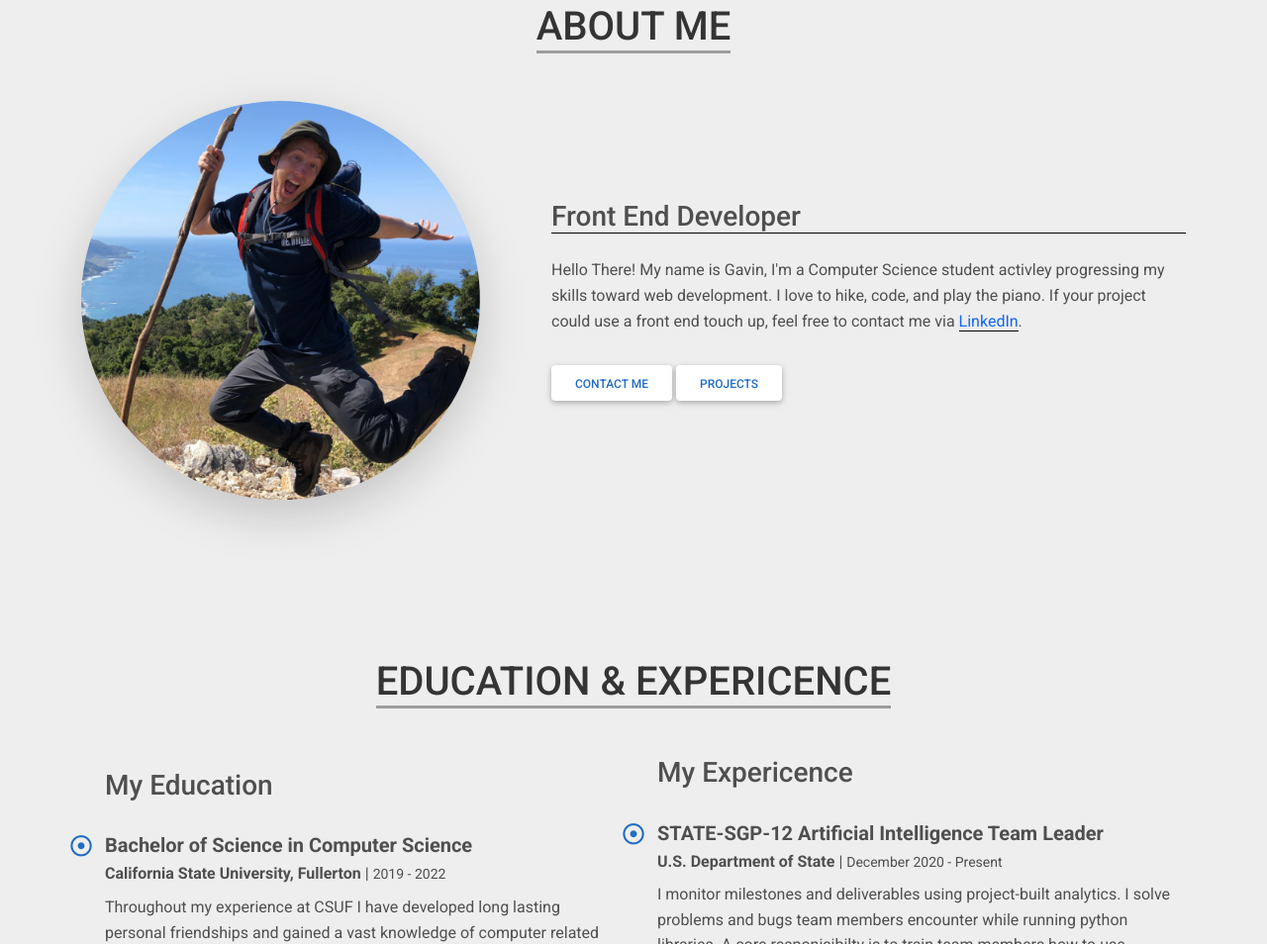
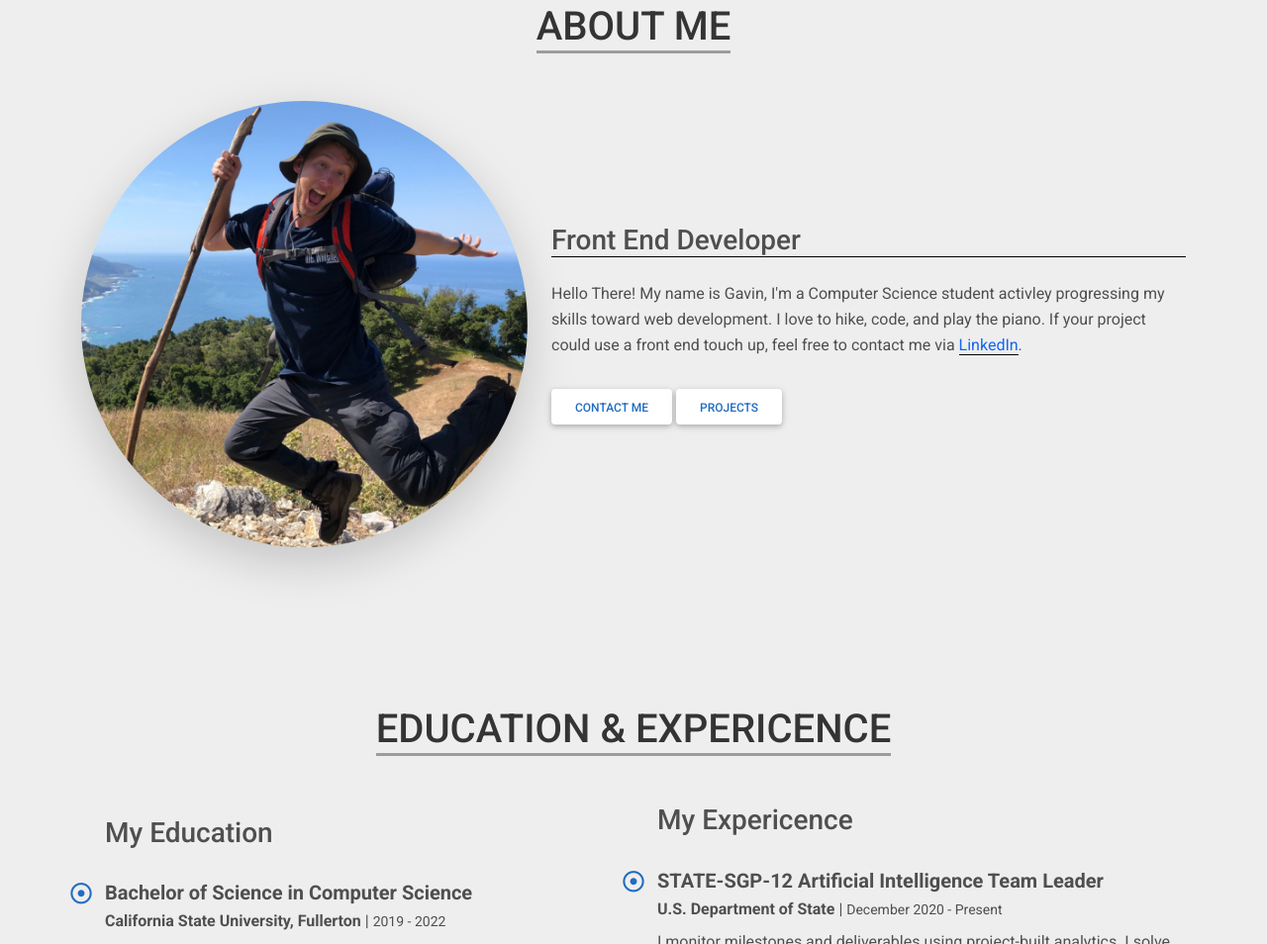
Before and after one commit to GavinGray11/GavinGray, a plain HTML site: page index.html in a window 1280 px wide. Shown: the part 941-1895 px from the top of the page at 99% size. Drawn offline with nearby package versions, Linux system fonts and the light colour scheme.

Commit message:
Update index.html

```diff
--- a/index.html
+++ b/index.html
@@ -89,7 +89,7 @@
         <div class="col">
           <img class="img-fluid rounded-circle shadow-lg" src="images/JumpPhoto.png" alt="">
         </div>
-        <div class="col-lg-7 ms-5 py-5" style="overflow-x: hidden;">
+        <div class="col-lg-7 py-5" style="overflow-x: hidden;">
           <h3 class="mb-4 under-long">Front End Developer</h3>
           <p>Hello There! My name is Gavin, I'm a Computer Science student activley progressing my skills toward web
             development. I love to hike, code, and play the piano. If your project could use a front end touch up, feel
```
